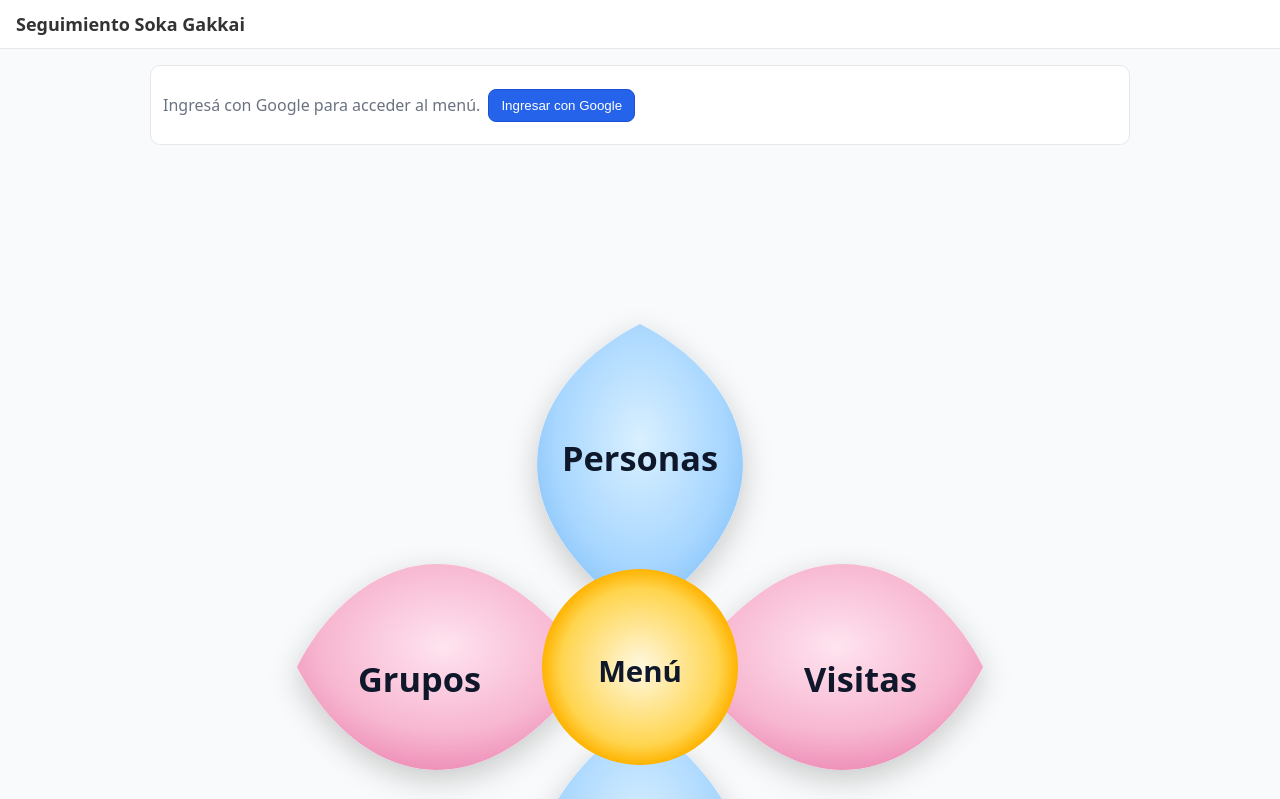
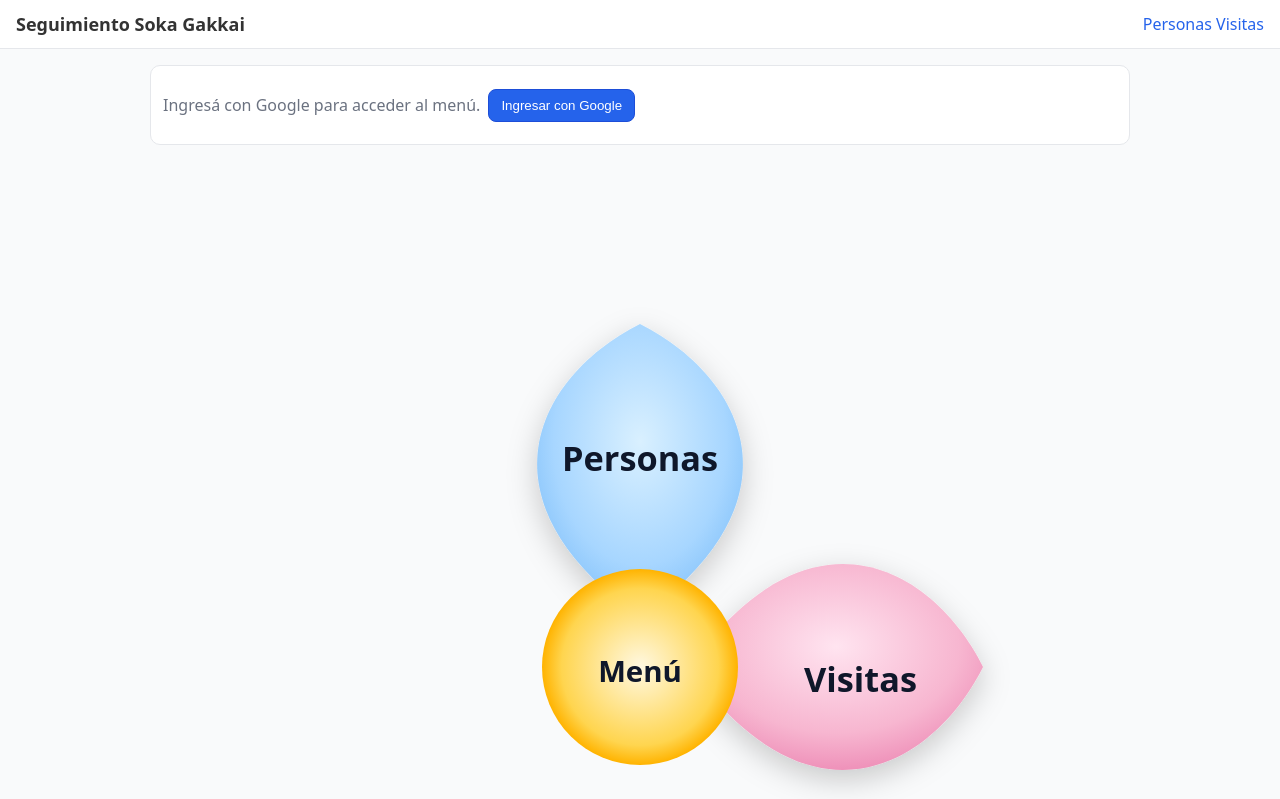
Before and after one commit to poldani2024/SokaRosario, a plain HTML site: page index.html in a window 1280 px wide. Shown: the top 799 px of the page. Drawn offline with Linux system fonts and the light colour scheme; no server answers.

Commit message:
Update index.html

```diff
--- a/index.html
+++ b/index.html
@@ -1,3 +1,4 @@
+
 <!DOCTYPE html>
 <html lang="es">
 <head>
@@ -10,7 +11,10 @@
   <header class="hdr">
     <h1 class="app-title">Seguimiento Soka Gakkai</h1>
     <nav class="top-links">
-      <a href="admin.html" class="admin-only" id="adminLink" style="display:none;">Administración</a>
+      <a href="personas.html">Personas</a>
+      <a href="visitas.html">Visitas</a>
+      <a href="hanes.html" class="admin-only-link" style="display:none;">Hanes</a>
+      <a href="grupos.html" class="admin-only-link" style="display:none;">Grupos</a>
     </nav>
   </header>
 
@@ -49,47 +53,40 @@
         </filter>
       </defs>
 
-
-      <!-- Pétalo 1: Registro de Personas -->
-      personas.html" aria-label="Registro de Personas">
-        <path class="petal" d="M200,60 C240,80 270,130 200,180 C130,130 160,80 200,60 Z"
-              fill="url(#petalGrad)" filter="url(#shadow)" />
+      <!-- Pétalo 1: Personas -->
+      <a href="personas.html" aria-label="Registro de Personas">
+        <path class="petal" d="M200,60 C240,80 270,130 200,180 C130,130 160,80 200,60 Z" fill="url(#petalGrad)" filter="url(#shadow)" />
         <text x="200" y="120" class="petal-label" aria-hidden="true">Personas</text>
       </a>
 
       <!-- Pétalo 2: Visitas -->
-      visitas.html" aria-label="Visitas">
-        <path class="petal" d="M340,200 C320,240 270,270 220,200 C270,130 320,160 340,200 Z"
-              fill="url(#petalGrad2)" filter="url(#shadow)" />
+      <a href="visitas.html" aria-label="Visitas">
+        <path class="petal" d="M340,200 C320,240 270,270 220,200 C270,130 320,160 340,200 Z" fill="url(#petalGrad2)" filter="url(#shadow)" />
         <text x="290" y="210" class="petal-label" aria-hidden="true">Visitas</text>
       </a>
 
-      <!-- Pétalo 3: Administración de Hanes (Admin) -->
-      hanes.html" aria-label="Administración de Hanes" class="admin-only-link" style="display:none;">
-        <path class="petal" d="M200,340 C160,320 130,270 200,220 C270,270 240,320 200,340 Z"
-              fill="url(#petalGrad)" filter="url(#shadow)" />
+      <!-- Pétalo 3: Hanes (Admin) -->
+      <a href="hanes.html" aria-label="Administración de Hanes" class="admin-only-link" style="display:none;">
+        <path class="petal" d="M200,340 C160,320 130,270 200,220 C270,270 240,320 200,340 Z" fill="url(#petalGrad)" filter="url(#shadow)" />
         <text x="200" y="300" class="petal-label" aria-hidden="true">Hanes</text>
       </a>
 
-      <!-- Pétalo 4: Grupos de Capacitación (Admin) -->
-      grupos.html" aria-label="Grupos de Capacitación" class="admin-only-link" style="display:none;">
-        <path class="petal" d="M60,200 C80,160 130,130 180,200 C130,270 80,240 60,200 Z"
-              fill="url(#petalGrad2)" filter="url(#shadow)" />
+      <!-- Pétalo 4: Grupos (Admin) -->
+      <a href="grupos.html" aria-label="Grupos de Capacitación" class="admin-only-link" style="display:none;">
+        <path class="petal" d="M60,200 C80,160 130,130 180,200 C130,270 80,240 60,200 Z" fill="url(#petalGrad2)" filter="url(#shadow)" />
         <text x="110" y="210" class="petal-label" aria-hidden="true">Grupos</text>
       </a>
-
 
       <!-- Centro -->
       <circle cx="200" cy="200" r="40" fill="url(#centerGrad)" />
       <text x="200" y="206" class="center-label" aria-hidden="true">Menú</text>
     </svg>
 
-    <!-- Fallback móvil / accesible: enlaces limpios -->
     <div class="cards" aria-label="Opciones de menú (lista)">
-      <a class="card-link" href="app.html#personas">Registro de Personas</a>
-      <a class="card-link" href="app.html#visitas">Visitas</a>
-      <a class="card-link admin-only-link" href="admin.html#hanes" style="display:none;">Administración de Hanes</a>
-      <a class="card-link admin-only-link" href="admin.html#grupos" style="display:none;">Grupos de Capacitación</a>
+      <a class="card-link" href="personas.html">Registro de Personas</a>
+      <a class="card-link" href="visitas.html">Visitas</a>
+      <a class="card-link admin-only-link" href="hanes.html" style="display:none;">Administración de Hanes</a>
+      <a class="card-link admin-only-link" href="grupos.html" style="display:none;">Grupos de Capacitación</a>
     </div>
   </main>
 
```
